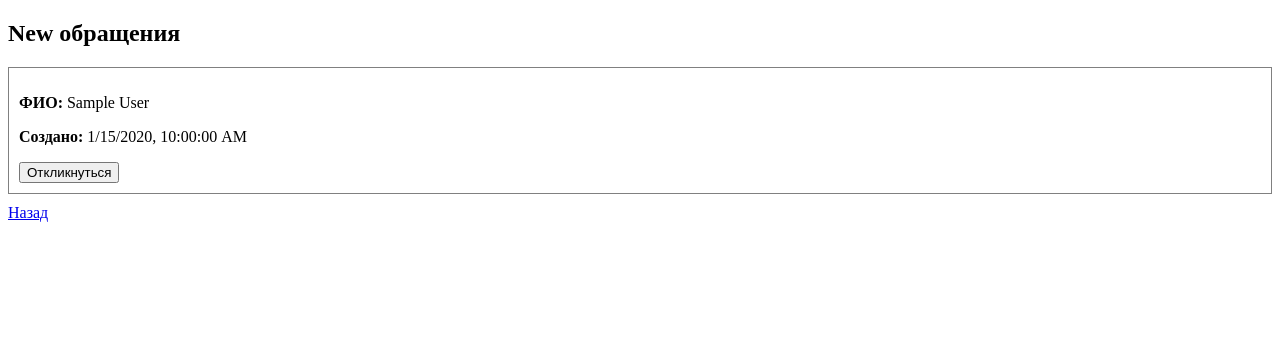
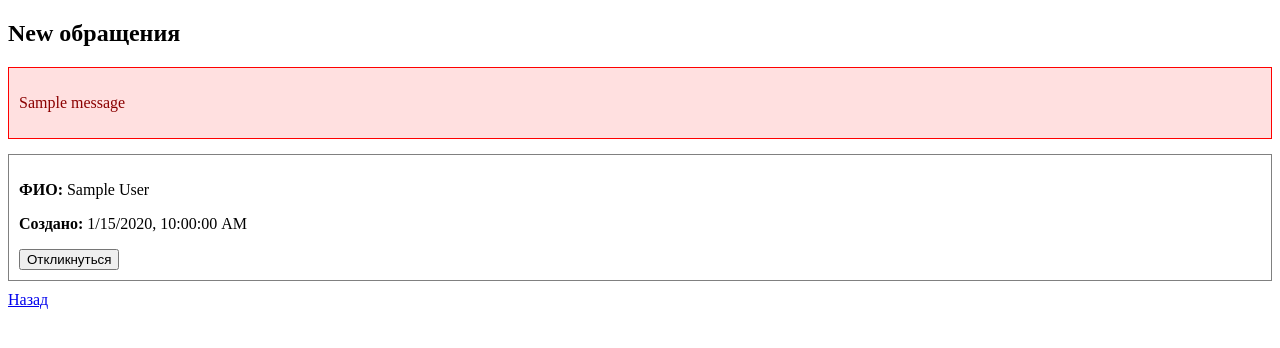
Before and after one commit to RhytonBB/support_panel, a Flask app: page /requests/new in a window 1280 px wide. Shown: the top 348 px of the page. Run offline with Flask 3, Linux system fonts and the light colour scheme; a user stored in the database is signed in; tables that the repository leaves empty hold one stand-in row (values such as "Sample post"); one stand-in notice (Sample message) is shown.

Commit message:
final project without disign

```diff
--- a/app/templates/list_requests.html
+++ b/app/templates/list_requests.html
@@ -3,9 +3,28 @@
 <head>
     <meta charset="UTF-8">
     <title>{{ status|capitalize }} обращения</title>
+    <style>
+        .flash {
+            background-color: #ffe0e0;
+            border: 1px solid red;
+            padding: 10px;
+            margin-bottom: 15px;
+            color: darkred;
+        }
+    </style>
 </head>
 <body>
     <h2>{{ status|capitalize }} обращения</h2>
+
+    {% with messages = get_flashed_messages() %}
+      {% if messages %}
+        <div class="flash">
+          {% for message in messages %}
+            <p>{{ message }}</p>
+          {% endfor %}
+        </div>
+      {% endif %}
+    {% endwith %}
 
     {% if status == 'new' %}
         <div id="new-requests-list"></div>
@@ -16,6 +35,11 @@
 
                 const list = document.getElementById("new-requests-list");
                 list.innerHTML = "";
+
+                if (requests.length === 0) {
+                    list.innerHTML = "<p>Нет новых обращений.</p>";
+                    return;
+                }
 
                 requests.forEach(r => {
                     const div = document.createElement("div");
@@ -43,6 +67,7 @@
             setInterval(fetchNewRequests, 3000);
         </script>
     {% else %}
+    <a href="/">Назад</a>
         {% for item in requests %}
             <div style="border: 1px solid gray; padding: 10px; margin-bottom: 10px;">
                 <p><strong>ФИО:</strong> {{ item.full_name }}</p>
```
Also changed, not shown: app/templates/archive.html (deleted).
